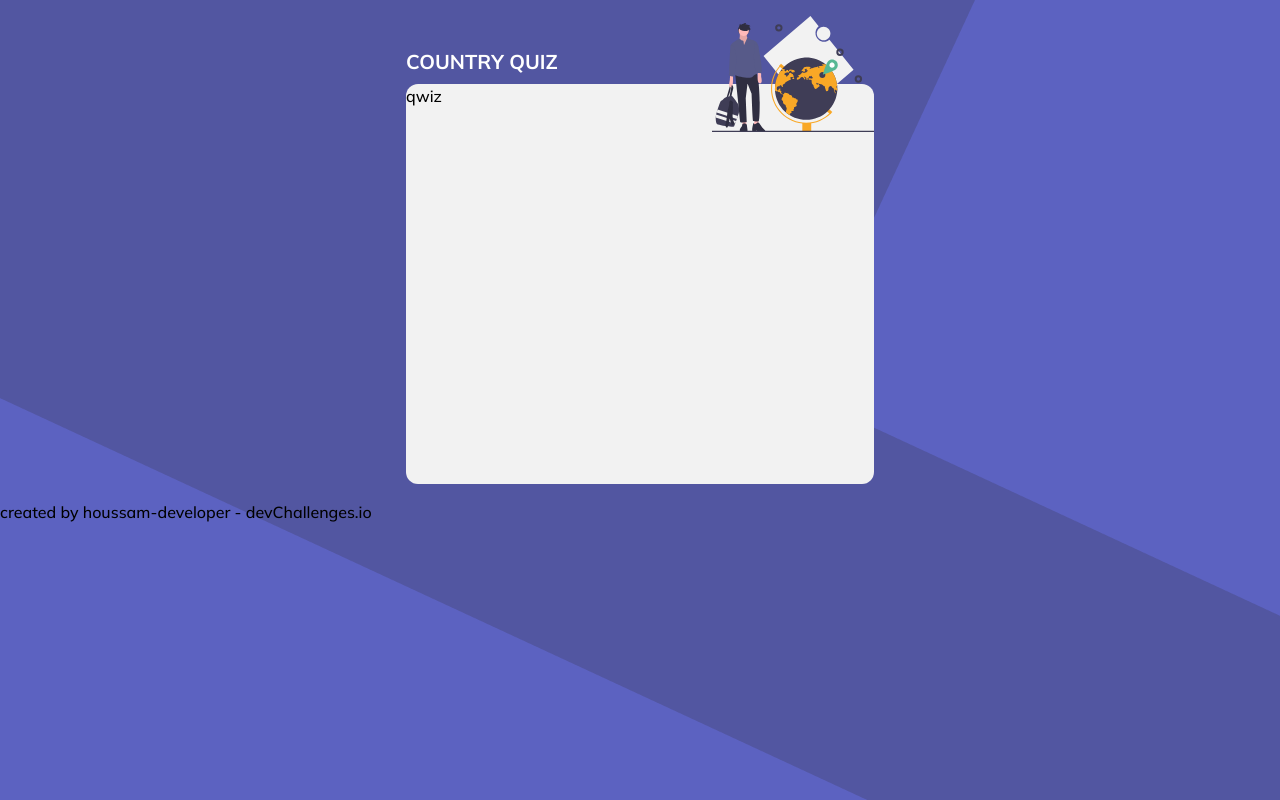
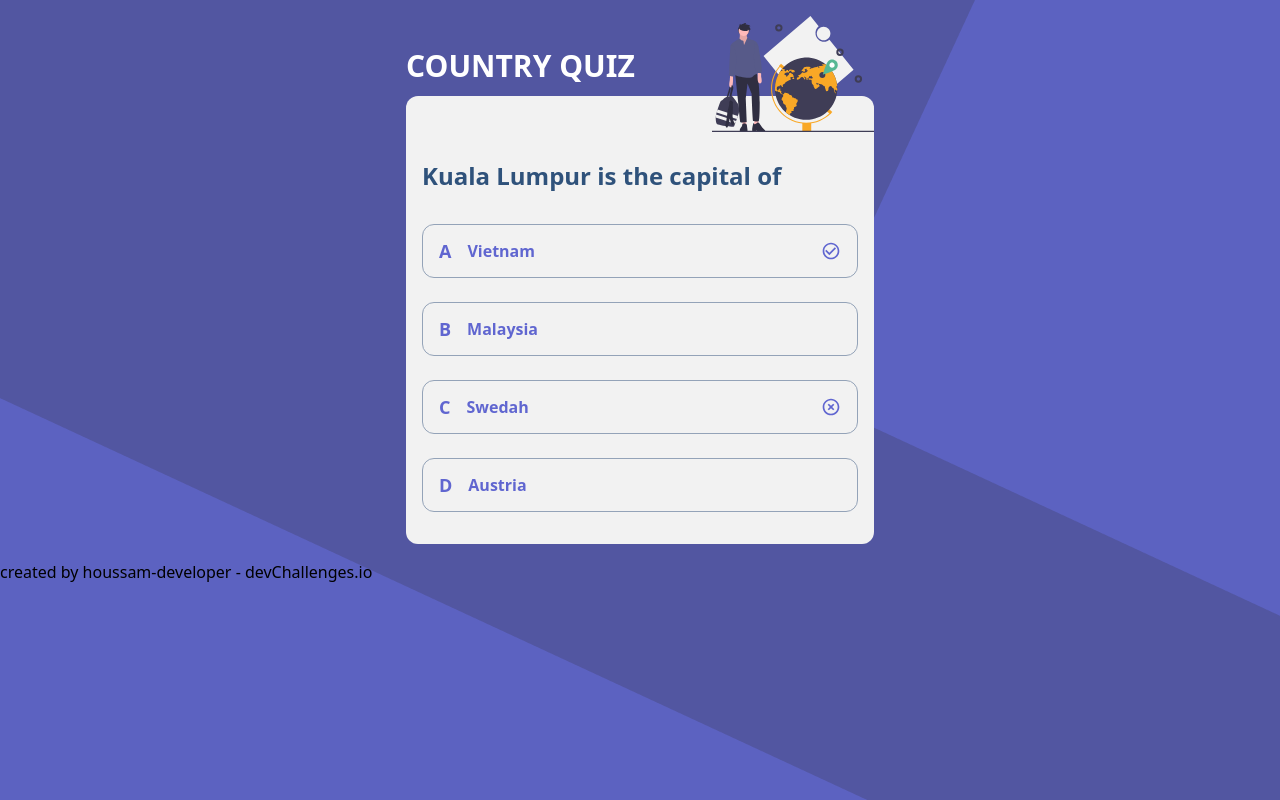
Before and after one commit to houssam-developer/country-quiz, a React (Vite) app: page / in a window 1280 px wide. Built offline with nearby package versions, Linux system fonts and the light colour scheme.

Commit message:
feat: add correct - incorrect icons

```diff
--- a/src/App.jsx
+++ b/src/App.jsx
@@ -3,18 +3,75 @@ import { useEffect, useRef, useState } from 'react';
 import Footer from './components/Footer'
 import './App.scss';
 
+import { MdCheckCircleOutline, MdHighlightOff } from "react-icons/md";
+
+const ChoiceContext = {
+	CORRECT: 'correct',
+	INCORRECT: 'incorrect',
+	INVALID: 'invalid'
+};
+
+const TargetChoiceContext = {
+	A: 'A',
+	B: 'B',
+	C: 'C',
+	D: 'D'
+};
+
 function App() {
+	const [choiceA, setChoiceA] = useState('Vietnam');
+	const [choiceB, setChoiceB] = useState('Malaysia');
+	const [choiceC, setChoiceC] = useState('Swedah');
+	const [choiceD, setChoiceD] = useState('Austria');
 
+	const [choiceAContext, setChoiceAContext] = useState(ChoiceContext.CORRECT);
+	const [choiceBContext, setChoiceBContext] = useState(ChoiceContext.INVALID);
+	const [choiceCContext, setChoiceCContext] = useState(ChoiceContext.INCORRECT);
+	const [choiceDContext, setChoiceDContext] = useState(ChoiceContext.INVALID);
+
+	function loadIconChoice(targetContext) {
+		let targetChoiceContext;
+		if (targetContext === TargetChoiceContext.A) { targetChoiceContext = choiceAContext; }
+		if (targetContext === TargetChoiceContext.B) { targetChoiceContext = choiceBContext; }
+		if (targetContext === TargetChoiceContext.C) { targetChoiceContext = choiceCContext; }
+		if (targetContext === TargetChoiceContext.D) { targetChoiceContext = choiceDContext; }
+
+		if (targetChoiceContext === ChoiceContext.INVALID) { return ''; }
+		if (targetChoiceContext === ChoiceContext.CORRECT) { return <MdCheckCircleOutline size={20} className='ml-auto' /> }
+		if (targetChoiceContext === ChoiceContext.INCORRECT) { return <MdHighlightOff size={20} className='ml-auto' /> }
+	}
 	return (
-		<div className="app-background">
+		<div className="app-background font-sans">
 
-			<div className='flex flex-col gap-2 mx-auto max-w-[500px] p-4'>
+			<div className='flex flex-col gap-3 mx-auto max-w-[500px] p-4'>
 				<div className='relative'>
-					<h1 className='pt-8 text-xl text-white font-bold'>COUNTRY QUIZ</h1>
+					<h1 className='pt-8 text-xl md:text-3xl text-white font-bold'>COUNTRY QUIZ</h1>
 					<img className='absolute top-0 right-0' src="./images/undraw_adventure_4hum.svg" alt="" />
 				</div>
-				<div className='rounded-xl min-h-[400px] bg-[#f2f2f2]'>
-					qwiz
+				<div className='px-4 py-8 rounded-xl min-h-[400px] bg-[#f2f2f2]'>
+					<h2 className='py-8 text-[#2F527B] font-bold text-lg md:text-2xl'>Kuala Lumpur is the capital of </h2>
+					<div className='flex flex-col gap-6'>
+						<button className='hover:bg-[#F9A826] hover:text-white hover:border-[#F9A826] text-[#6066D0] font-sans font-semibold flex items-center gap-4 border-[1px] border-slate-400 rounded-xl py-3 px-4 w-full'>
+							<span className='text-lg'>A</span>
+							<span className='text-md'>{choiceA}</span>
+							{loadIconChoice(TargetChoiceContext.A)}
+						</button>
+						<button className='hover:bg-[#F9A826] hover:text-white hover:border-[#F9A826] text-[#6066D0] font-sans font-semibold flex items-center gap-4 border-[1px] border-slate-400 rounded-xl py-3 px-4 w-full'>
+							<span className='text-lg'>B</span>
+							<span className='text-md'>{choiceB}</span>
+							{loadIconChoice(TargetChoiceContext.B)}
+						</button>
+						<button className='hover:bg-[#F9A826] hover:text-white hover:border-[#F9A826] text-[#6066D0] font-sans font-semibold flex items-center gap-4 border-[1px] border-slate-400 rounded-xl py-3 px-4 w-full'>
+							<span className='text-lg'>C</span>
+							<span className='text-md'>{choiceC}</span>
+							{loadIconChoice(TargetChoiceContext.C)}
+						</button>
+						<button className='hover:bg-[#F9A826] hover:text-white hover:border-[#F9A826] text-[#6066D0] font-sans font-semibold flex items-center gap-4 border-[1px] border-slate-400 rounded-xl py-3 px-4 w-full'>
+							<span className='text-lg'>D</span>
+							<span className='text-md'>{choiceD}</span>
+							{loadIconChoice(TargetChoiceContext.D)}
+						</button>
+					</div>
 				</div>
 			</div>
 
--- a/src/index.css
+++ /dev/null
@@ -1,8 +0,0 @@
-@import url('https://fonts.googleapis.com/css2?family=Poppins:wght@300;400;500&display=swap');
-@import url('https://fonts.googleapis.com/css2?family=Noto+Sans:wght@400;500&display=swap');
-@import url('https://fonts.googleapis.com/css2?family=Mulish:ital,wght@0,500;0,600;0,700;1,400&display=swap');
-@import url('https://fonts.googleapis.com/css2?family=Montserrat:wght@400;500;600;700&display=swap');
-
-@tailwind base;
-@tailwind components;
-@tailwind utilities;
--- a/src/index.scss
+++ b/src/index.scss
@@ -1,7 +1,4 @@
-@import url('https://fonts.googleapis.com/css2?family=Poppins:wght@300;400;500&display=swap');
-@import url('https://fonts.googleapis.com/css2?family=Noto+Sans:wght@400;500&display=swap');
-@import url('https://fonts.googleapis.com/css2?family=Mulish:ital,wght@0,500;0,600;0,700;1,400&display=swap');
-@import url('https://fonts.googleapis.com/css2?family=Montserrat:wght@400;500;600;700&display=swap');
+@import url('https://fonts.googleapis.com/css2?family=Poppins:wght@300;400;500;600;700&display=swap');
 
 @tailwind base;
 @tailwind components;
```
